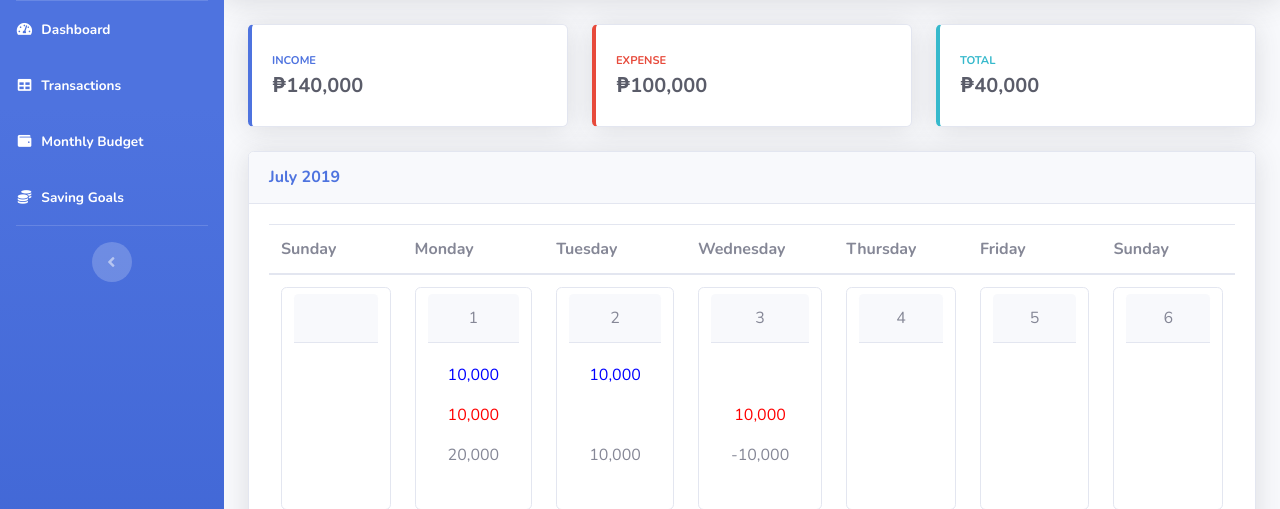
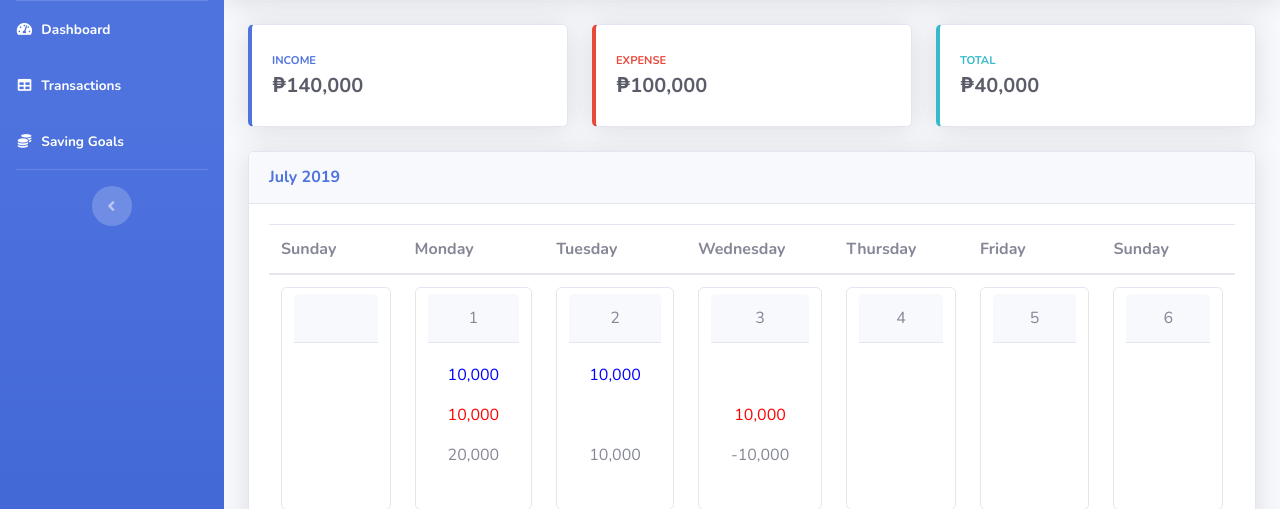
Before and after one commit to 201610030/WebbAppProject, a PHP site: page /project/Calendar.php in a window 1280 px wide. Shown: the part 70-579 px from the top of the page. Run offline with PHP 8.4, Linux system fonts and the light colour scheme.

Commit message:
Update header.php

```diff
--- a/header.php
+++ b/header.php
@@ -60,12 +60,6 @@
                 </li>
 
                 <li class="nav-item active">
-                    <a class="nav-link" href="#">
-                        <i class="fas fa-fw fa-wallet"></i>
-                        <span>Monthly Budget</span></a>
-                </li>
-
-                <li class="nav-item active">
                     <a class="nav-link" href="SavingGoals.php">
                         <i class="fas fa-fw fa-coins"></i>
                         <span>Saving Goals</span></a>
```
